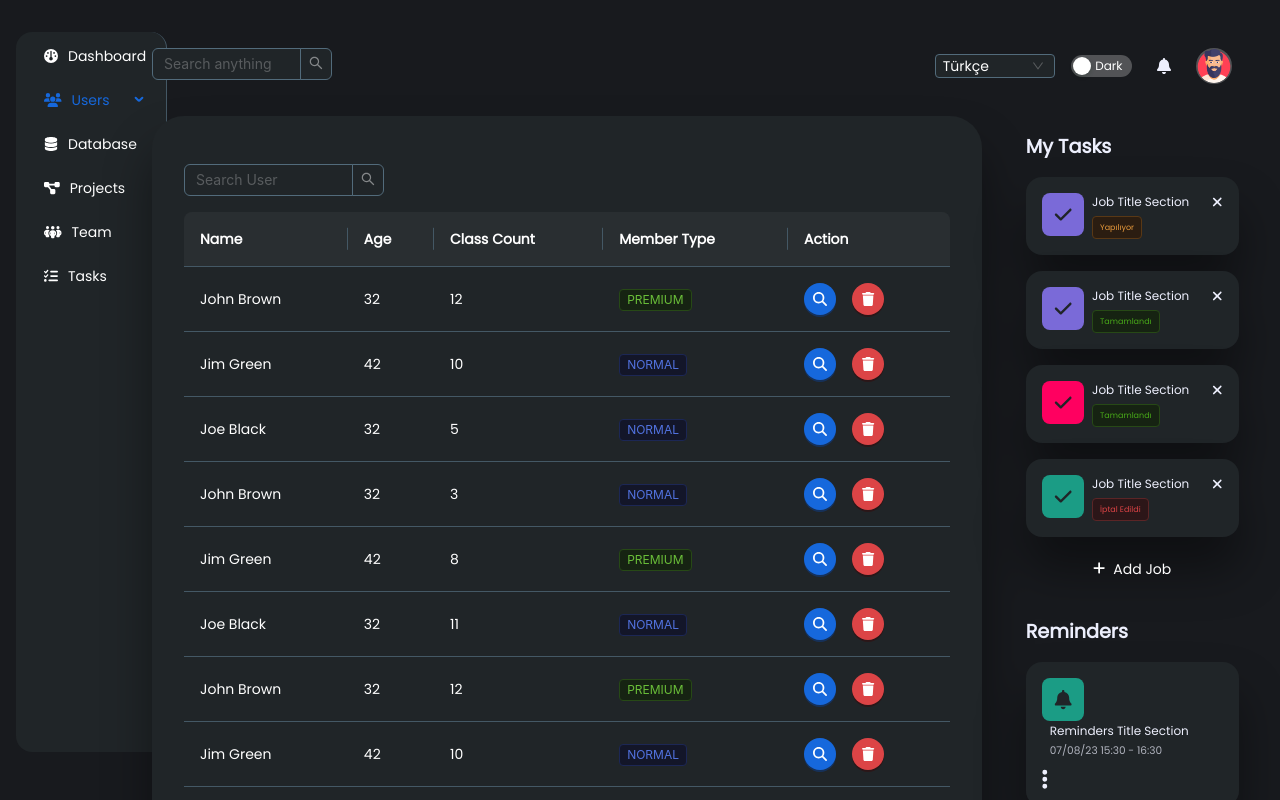
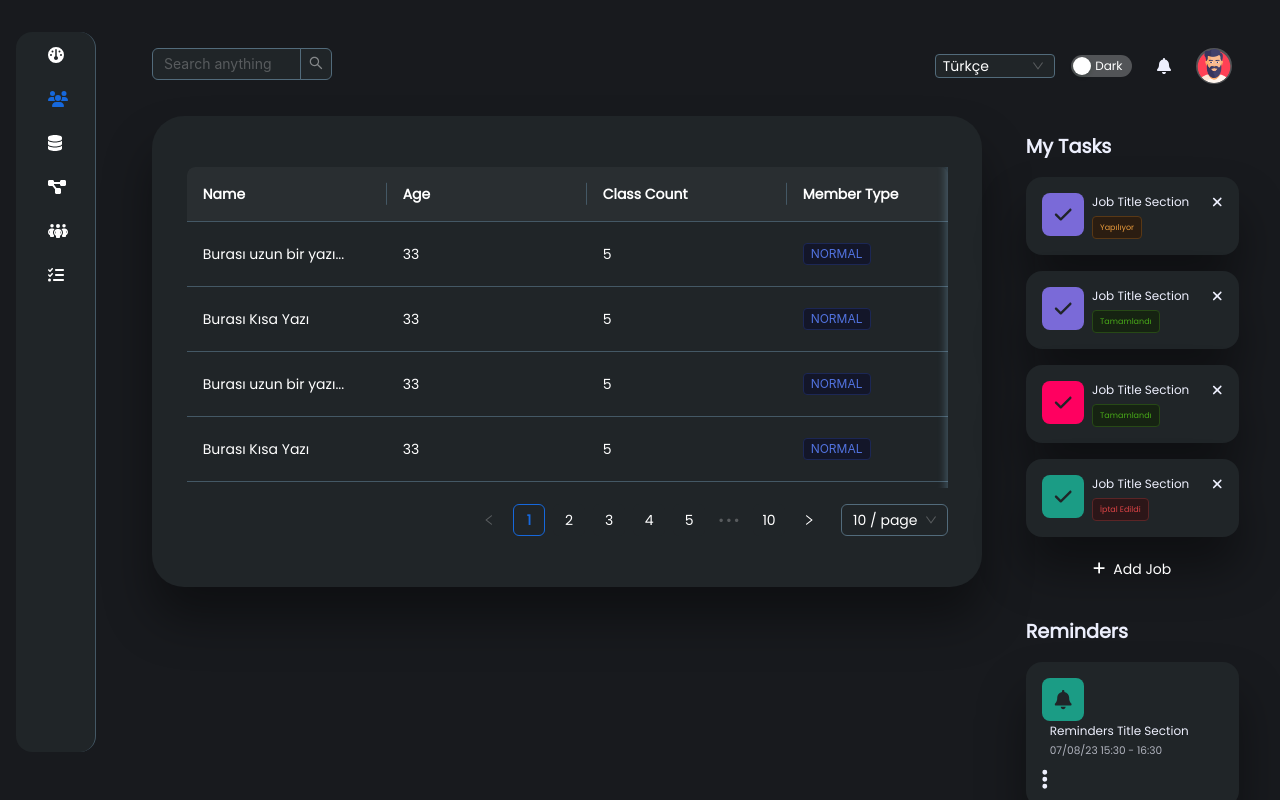
Before and after one commit to MustafaTurgut3460/admin-panel-react, a React (Create React App) app: page /users in a window 1280 px wide. Shown: the top 800 px of the page. Built offline with nearby package versions, Linux system fonts and the light colour scheme.

Commit message:
tablo ayarları yapıldı

```diff
--- a/package.json
+++ b/package.json
@@ -25,6 +25,7 @@
     "react-dnd": "^16.0.1",
     "react-dnd-html5-backend": "^16.0.1",
     "react-dom": "^18.2.0",
+    "react-highlight-words": "^0.20.0",
     "react-i18next": "^13.0.2",
     "react-redux": "^8.1.1",
     "react-router-dom": "^6.14.1",
--- a/src/App.tsx
+++ b/src/App.tsx
@@ -50,7 +50,8 @@ function App() {
             <Route path="/register" element={<Register />} />
             <Route path="*" element={<NotFound />} />
           </Routes>
-        </BrowserRouter><Outlet />
+        </BrowserRouter>
+        <Outlet />
       </ConfigProvider>
     </>
   )
--- a/src/components/LayoutComponents/Navbar.tsx
+++ b/src/components/LayoutComponents/Navbar.tsx
@@ -64,7 +64,7 @@ const Navbar: React.FC<NavbarProps> = ({inDrawer}) => {
                 defaultSelectedKeys={navs.get(location.pathname)}
                 mode="inline"
                 theme= {theme === Themes.Dark ? "dark" : "light"}
-                inlineCollapsed={(!inDrawer && width < 1200)}
+                inlineCollapsed={(!inDrawer && width < 1700)}
                 items={items}
                 style={{ backgroundColor: "var(--color-white)", color: "var(--color-dark)" ,borderRadius: "1rem", height: "90vh" }}
             />
--- a/src/components/UsersComponents/UserTable.tsx
+++ b/src/components/UsersComponents/UserTable.tsx
@@ -1,33 +1,80 @@
-import React from 'react';
-import { Button, Space, Table, Tag, Tooltip } from 'antd';
-import type { ColumnsType } from 'antd/es/table';
+import React, { useRef, useState } from 'react';
+import { Button, Dropdown, Input, InputRef, MenuProps, Space, Table, Tag, Tooltip } from 'antd';
+import type { ColumnType, ColumnsType } from 'antd/es/table';
 import useWindowDimensions from '../../hooks/window-dimention';
 import { FontAwesomeIcon } from '@fortawesome/react-fontawesome';
 import { faMagnifyingGlass, faTrash } from '@fortawesome/free-solid-svg-icons';
+import { FilterConfirmProps } from 'antd/es/table/interface';
+import { SearchOutlined } from '@ant-design/icons';
+import BigModal from '../BigModal';
 
 interface DataType {
-    key: string;
+    key: number;
     name: string;
     age: number;
     classCount: number;
     tag: string;
 }
 
+
+const data: DataType[] = [];
+
+for (let i = 0; i < 100; i++) {
+    data.push({
+        key: i,
+        age: 33,
+        classCount: 5,
+        name: i % 2 == 0 ? `Burası uzun bir yazı olacak tabloda nasıl yer kapladığını görmek ve test etmek için uzatıyorum. Burası uzun bir yazı olacak tabloda nasıl yer kapladığını görmek ve test etmek için uzatıyorum. ` : `Burası Kısa Yazı`,
+        tag: "Normal"
+    })
+}
+
+const items: MenuProps['items'] = [
+    {
+        label: 'Tabloyu İncele',
+        key: '1',
+        icon: <FontAwesomeIcon icon={faMagnifyingGlass} />
+    },
+];
+
+interface UserTableProps{
+    scrollY: number
+}
+
+
+const UserTable: React.FC<UserTableProps> = ({scrollY}) => {
+
+    const { width, height } = useWindowDimensions();
+
     const columns: ColumnsType<DataType> = [
         {
             title: 'Name',
             dataIndex: 'name',
             key: 'name',
+            width: 200,
+            render: (_, { name }) => {
+                return (
+                    name.length > 20
+                        ?
+                        <Tooltip title={name}>
+                            {name.slice(0, 20)}...
+                        </Tooltip>
+                        :
+                        name
+                )
+            }
         },
         {
             title: 'Age',
             dataIndex: 'age',
             key: 'age',
+            width: 200
         },
         {
             title: 'Class Count',
             dataIndex: 'classCount',
             key: 'classCount',
+            width: 200
         },
         {
             title: 'Member Type',
@@ -39,11 +86,13 @@ const columns: ColumnsType<DataType> = [
                         {tag.toUpperCase()}
                     </Tag>
                 );
-        }
+            },
+            width: 200
         },
         {
             title: 'Action',
             key: 'action',
+            width: 200,
             render: (_, record) => (
                 <Space size="middle">
                     <Tooltip title="See Details">
@@ -56,97 +105,9 @@ const columns: ColumnsType<DataType> = [
             ),
         },
     ];
-
-const data: DataType[] = [
-    {
-        key: Date.now().toString(),
-        name: 'John Brown',
-        age: 32,
-        classCount: 12,
-        tag: 'Premium',
-    },
-    {
-        key: Date.now().toString(),
-        name: 'Jim Green',
-        age: 42,
-        classCount: 10,
-        tag: 'Normal',
-    },
-    {
-        key: Date.now().toString(),
-        name: 'Joe Black',
-        age: 32,
-        classCount: 5,
-        tag: 'Normal',
-    },
-    {
-        key: Date.now().toString(),
-        name: 'John Brown',
-        age: 32,
-        classCount: 3,
-        tag: 'Normal',
-    },
-    {
-        key: Date.now().toString(),
-        name: 'Jim Green',
-        age: 42,
-        classCount: 8,
-        tag: 'Premium',
-    },
-    {
-        key: Date.now().toString(),
-        name: 'Joe Black',
-        age: 32,
-        classCount: 11,
-        tag: 'Normal',
-    },
-    {
-        key: Date.now().toString(),
-        name: 'John Brown',
-        age: 32,
-        classCount: 12,
-        tag: 'Premium',
-    },
-    {
-        key: Date.now().toString(),
-        name: 'Jim Green',
-        age: 42,
-        classCount: 10,
-        tag: 'Normal',
-    },
-    {
-        key: Date.now().toString(),
-        name: 'Joe Black',
-        age: 32,
-        classCount: 5,
-        tag: 'Normal',
-    },
-    {
-        key: Date.now().toString(),
-        name: 'John Brown',
-        age: 32,
-        classCount: 3,
-        tag: 'Normal',
-    },
-    {
-        key: Date.now().toString(),
-        name: 'Jim Green',
-        age: 42,
-        classCount: 8,
-        tag: 'Premium',
-    },
-    {
-        key: Date.now().toString(),
-        name: 'Joe Black',
-        age: 32,
-        classCount: 11,
-        tag: 'Normal',
-    },
-];
-
-const UserTable = () => {
-    const { width } = useWindowDimensions();
-    return <Table columns={columns} dataSource={data} style={{ backgroundColor: width > 576 ? "var(--color-white)" : "", marginTop: "1rem"}} />
+    return (
+        <Table columns={columns} dataSource={data} scroll={{ y: scrollY, x: width / 3 }} style={{ backgroundColor: width > 576 ? "var(--color-white)" : "", marginTop: "1rem" }} />
+    )
 }
 
 export default UserTable;
--- a/src/pages/Users.tsx
+++ b/src/pages/Users.tsx
@@ -1,28 +1,44 @@
-import { Col, Row, message } from "antd";
+import { Col, Dropdown, MenuProps, Row, Table, message } from "antd";
 import RecentPremiumCustomersTable from "../components/DashboardComponents/RecentPremimumCustomersTable";
-import UserTable from "../components/UsersComponents/UserTable";
 import Search from "antd/es/input/Search";
 import { useState } from "react";
+import useWindowDimensions from "../hooks/window-dimention";
+import { FontAwesomeIcon } from "@fortawesome/react-fontawesome";
+import { faMagnifyingGlass } from "@fortawesome/free-solid-svg-icons";
+import BigModal from "../components/BigModal";
+import UserTable from "../components/UsersComponents/UserTable";
+
+const items: MenuProps['items'] = [
+    {
+        label: 'Tabloyu İncele',
+        key: '1',
+        icon: <FontAwesomeIcon icon={faMagnifyingGlass} />
+    },
+];
 
 const Users = () => {
 
-    const [messageApi, contextHolder] = message.useMessage();
-    const [search, setSearch] = useState("")
+    const { width, height } = useWindowDimensions();
+    const [open, setOpen] = useState(false);
 
-    const info = () => {
-        messageApi.info(`You searched: ${search}`, 3);
+    const handleMenuClick: MenuProps['onClick'] = (e) => {
+        setOpen(true);
+    };
+
+    const menuProps = {
+        items,
+        onClick: handleMenuClick,
     };
 
     return (
-        <Row>
-            {contextHolder}
-            <Col style={{ marginLeft: "2rem" }} xxl={23} sm={22} className="card">
-                <Col span={24}>
-                    <Search placeholder="Search User" allowClear value={search} onChange={(e) => setSearch(e.target.value)} onSearch={info} style={{ width: 200 }} />
+        <><Dropdown menu={menuProps} trigger={["contextMenu"]}>
+            <Row>
+                <Col style={{ marginLeft: "2rem", padding: (height + width) / 60 }} xxl={23} sm={22} className="card">
+                    <UserTable scrollY={height/3}/>
                 </Col>
-                <UserTable/>
-            </Col>
-        </Row>
+            </Row>
+        </Dropdown>
+            <BigModal element={<UserTable scrollY={height/1.5}/>} open={open} setOpen={setOpen} title={''} /></>
     )
 }
 
```
Also changed, not shown: 1 other file (tests, documents, lock files or other folders). Lines whose indentation alone changed are shown as unchanged.
